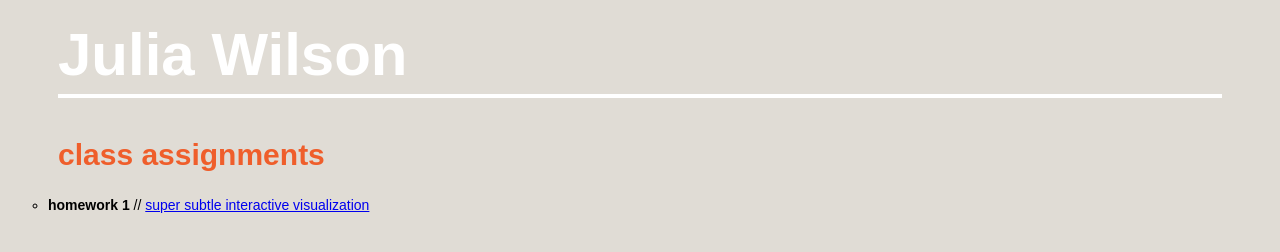
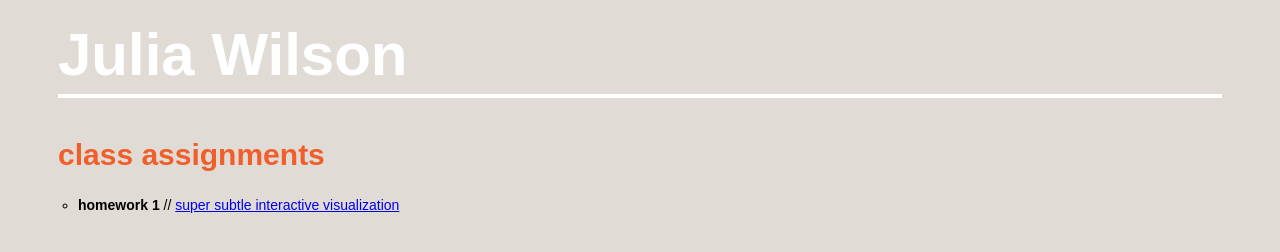
Before and after one commit to juliawilson/juliawilson.github.io, a plain HTML site: page index.html in a window 1280 px wide. Drawn offline with Linux system fonts and the light colour scheme.

Commit message:
updated index 2 (inline)

```diff
--- a/index.html
+++ b/index.html
@@ -43,7 +43,7 @@
 	<h2> class assignments </h2>
 
 <ul style="list-style-type:circle">
-	<li>
+	<li style="margin-left: 30px;">
 	<b>homework 1</b> // <a href="http://www.nytimes.com/interactive/2014/09/19/travel/reif-larsen-norway.html">super subtle interactive visualization </a>
 	</li>
 </ul>
```
